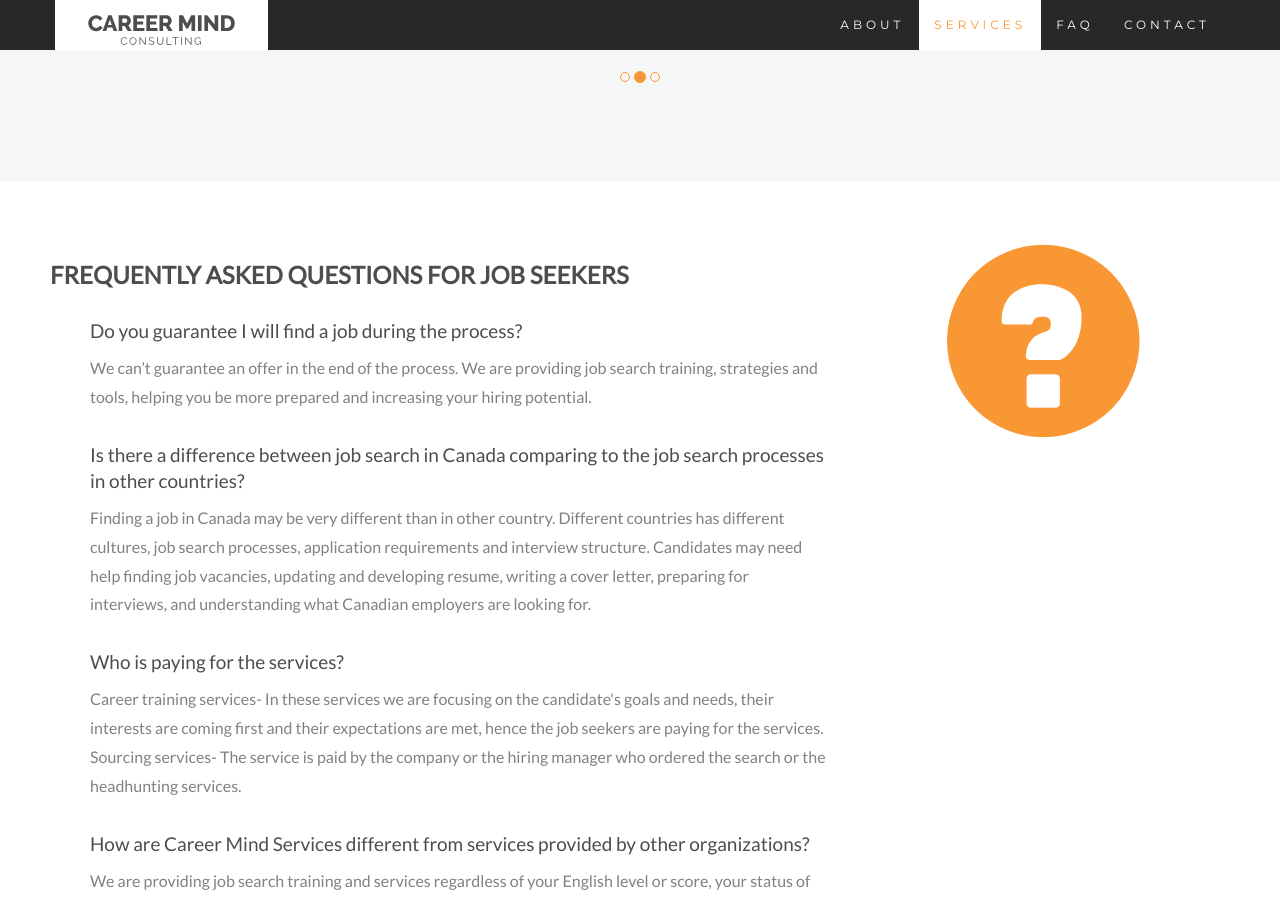
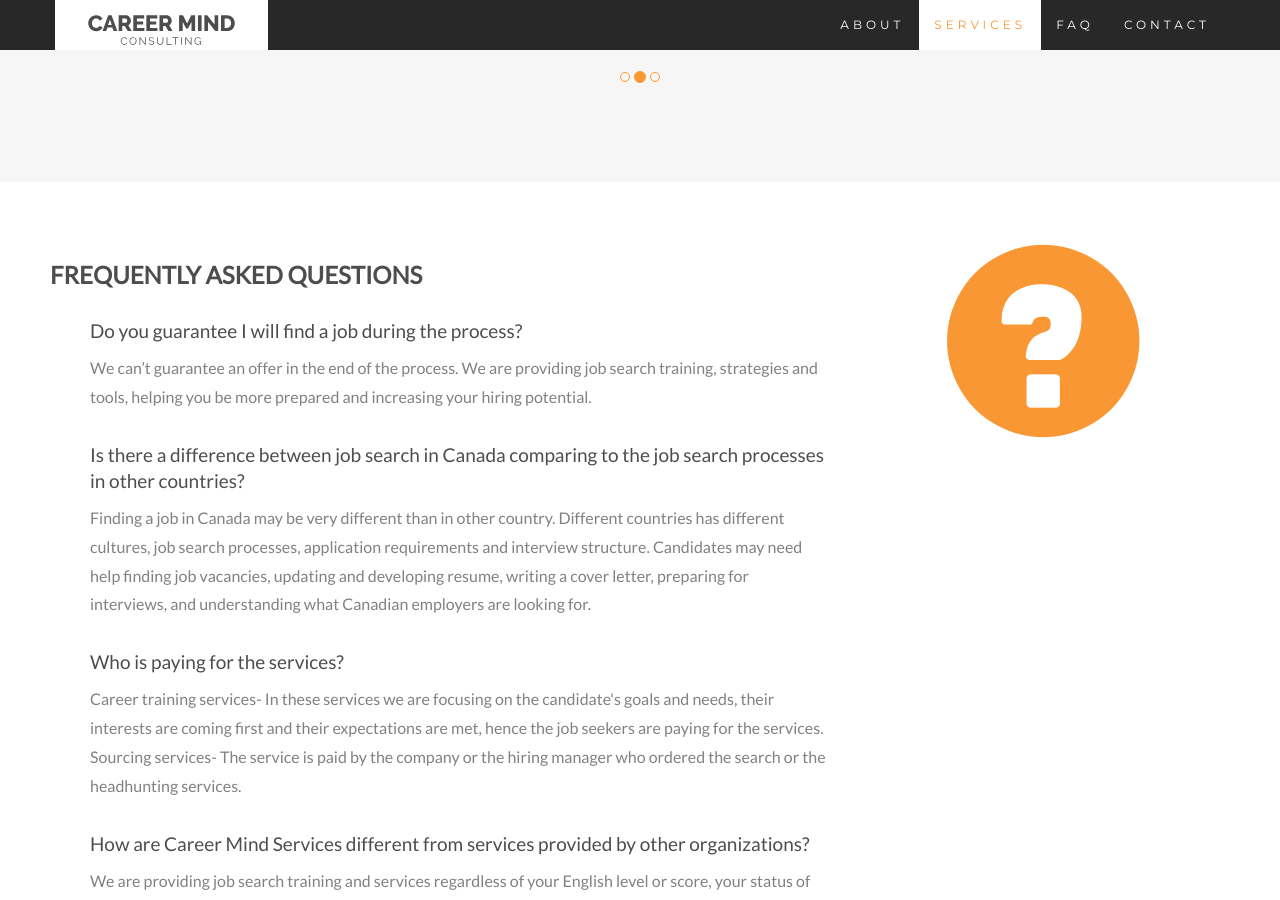
Before and after one commit to aaronkor/cm-site, a Jekyll site: the page built from index.html, in a window 1280 px wide and 900 px high, scrolled down 3264 px. Built offline with Jekyll 4.4.1, drawn with Linux system fonts in a browser that asks for light colours.

Commit message:
FAQ title change

```diff
--- a/index.html
+++ b/index.html
@@ -154,7 +154,7 @@ redirect_from: /qr
 <div id="faq" class="container-fluid">
   <div class="row">
     <div class="col-sm-8">
-      <h2>FREQUENTLY ASKED QUESTIONS FOR JOB SEEKERS</h2>
+      <h2>FREQUENTLY ASKED QUESTIONS</h2>
       <ul class="faq-list">
         <li>
           <h4>Do you guarantee I will find a job during the process?</h4>
```
